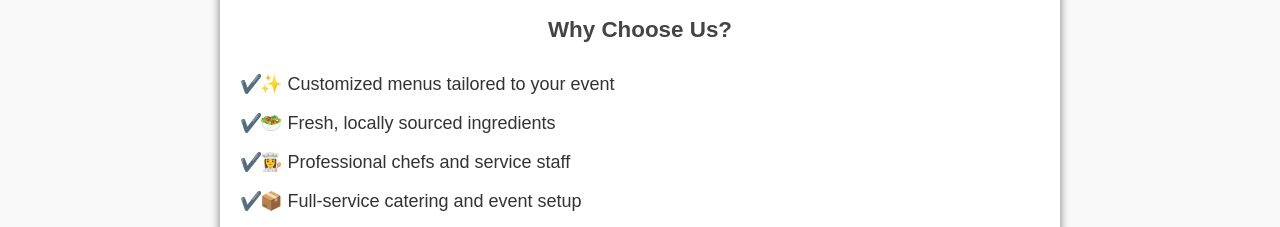
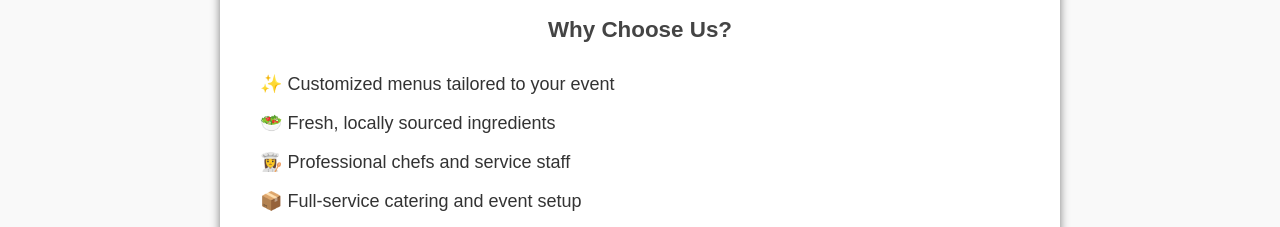
Before and after one commit to pr1ncesscupcake/WMD_Assignment_fcse24-014, a plain HTML site: page index.html in a window 1280 px wide. Shown: the part 573-800 px from the top of the page. Drawn offline with Linux system fonts and the light colour scheme.

Commit message:
Add files via upload

```diff
--- a/style.css
+++ b/style.css
@@ -201,7 +201,6 @@ section ul {
 }
 
 section ul li::before {
-    content: '✔️';
     position: absolute;
     left: 0;
     color: #007BFF;
```
